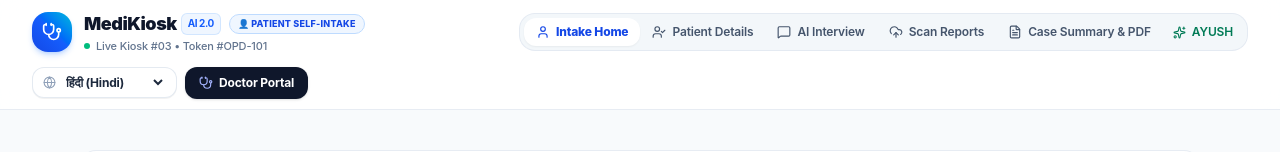
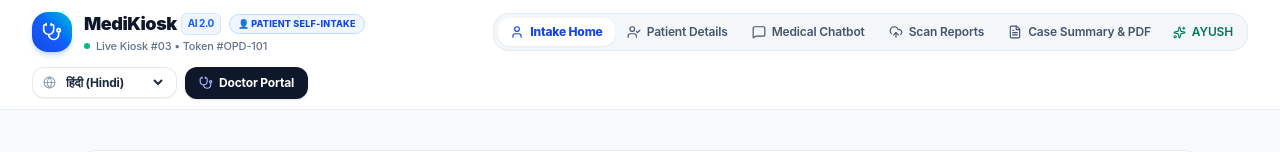
Before and after one commit to nirajmandal1/Patient-case-taking-software-, a React (Vite) app: page / in a window 1280 px wide. Shown: the top 152 px of the page. Built offline with nearby package versions, Linux system fonts and the light colour scheme; no server answers.

Commit message:
Rename AI Interview to Medical Chatbot across navigation, pages and banners

```diff
--- a/src/components/layout/DemoBanner.jsx
+++ b/src/components/layout/DemoBanner.jsx
@@ -6,7 +6,7 @@ export const DemoBanner = () => {
   const { isDemoMode, demoStep, nextDemoStep, stopDemoMode } = useDemo();
   if (!isDemoMode) return null;
 
-  const stepLabels = ["1. Kiosk Welcome","2. Language & Consent","3. Language & Consent","4. ABHA Identification","5. AI Health Interview","6. Red-Flag Triage","7. Document Scanner","8. OCR Results","9. AI Clinical Summary","10. Doctor Dashboard"];
+  const stepLabels = ["1. Kiosk Welcome","2. Language & Consent","3. Language & Consent","4. ABHA Identification","5. Medical Chatbot","6. Red-Flag Triage","7. Document Scanner","8. OCR Results","9. AI Clinical Summary","10. Doctor Dashboard"];
 
   return (
     <div className="bg-blue-900 text-white px-4 py-2.5 shadow-md flex flex-wrap justify-between items-center text-xs border-b border-blue-800 sticky top-[61px] z-40">
--- a/src/components/layout/Header.jsx
+++ b/src/components/layout/Header.jsx
@@ -106,7 +106,7 @@ export const Header = () => {
                     : "text-slate-600 hover:text-slate-900"
                 }`}
               >
-                <MessageSquare size={14} /> AI Interview
+                <MessageSquare size={14} /> Medical Chatbot
               </button>
 
               <button
--- a/src/context/DemoContext.jsx
+++ b/src/context/DemoContext.jsx
@@ -200,7 +200,7 @@ export const DemoProvider = ({ children }) => {
       chiefComplaint: chiefComplaint,
       priority: isRedFlag ? "High Priority" : "Normal",
       triageReason: isRedFlag
-        ? "Acute Chest Pain / Radiation detected by AI Interview"
+        ? "Acute Chest Pain / Radiation detected by Medical Chatbot"
         : "Standard OPD Intake",
       historyStatus: "Complete (AI Verified)",
       consultationStatus: "incomplete",
--- a/src/pages/AIInterviewPage.jsx
+++ b/src/pages/AIInterviewPage.jsx
@@ -238,7 +238,7 @@ export const AIInterviewPage = () => {
             </div>
             <div>
               <div className="flex items-center gap-2">
-                <h2 className="text-base font-black text-slate-900">AI Clinical History Intake</h2>
+                <h2 className="text-base font-black text-slate-900">Medical Chatbot (Clinical Intake)</h2>
                 <span className="bg-blue-50 text-blue-700 border border-blue-200 text-[10px] font-black px-2 py-0.5 rounded-full">
                   Gemini Active
                 </span>
--- a/src/pages/ClinicalSummaryPage.jsx
+++ b/src/pages/ClinicalSummaryPage.jsx
@@ -781,7 +781,7 @@ export const ClinicalSummaryPage = () => {
           onClick={() => setActiveTab("interview")}
           className="text-slate-600 hover:text-slate-900 font-bold text-xs flex items-center gap-1 cursor-pointer"
         >
-          ← Retake AI Interview
+          ← Retake Medical Chatbot
         </button>
 
         <button
--- a/src/pages/LoginPage.jsx
+++ b/src/pages/LoginPage.jsx
@@ -307,7 +307,7 @@ export const LoginPage = () => {
                 type="submit"
                 className="w-full bg-blue-600 hover:bg-blue-700 text-white font-black py-4 px-6 rounded-2xl flex items-center justify-center gap-2 shadow-lg transition transform active:scale-95 text-sm cursor-pointer"
               >
-                <span>Generate OPD Token & Start AI Interview</span>
+                <span>Generate OPD Token & Start Medical Chatbot</span>
                 <ArrowRight size={18} />
               </button>
             </div>
--- a/src/pages/PatientAuth.jsx
+++ b/src/pages/PatientAuth.jsx
@@ -222,7 +222,7 @@ export const PatientAuth = () => {
                 type="submit"
                 className="w-full bg-blue-600 hover:bg-blue-700 text-white font-black py-4 px-8 rounded-2xl flex items-center justify-center gap-2 shadow-lg shadow-blue-500/25 transition transform active:scale-[0.98] text-sm cursor-pointer"
               >
-                <span>Save Profile & Start AI Health Interview</span>
+                <span>Save Profile & Start Medical Chatbot</span>
                 <ArrowRight size={18} />
               </button>
             </div>
```
